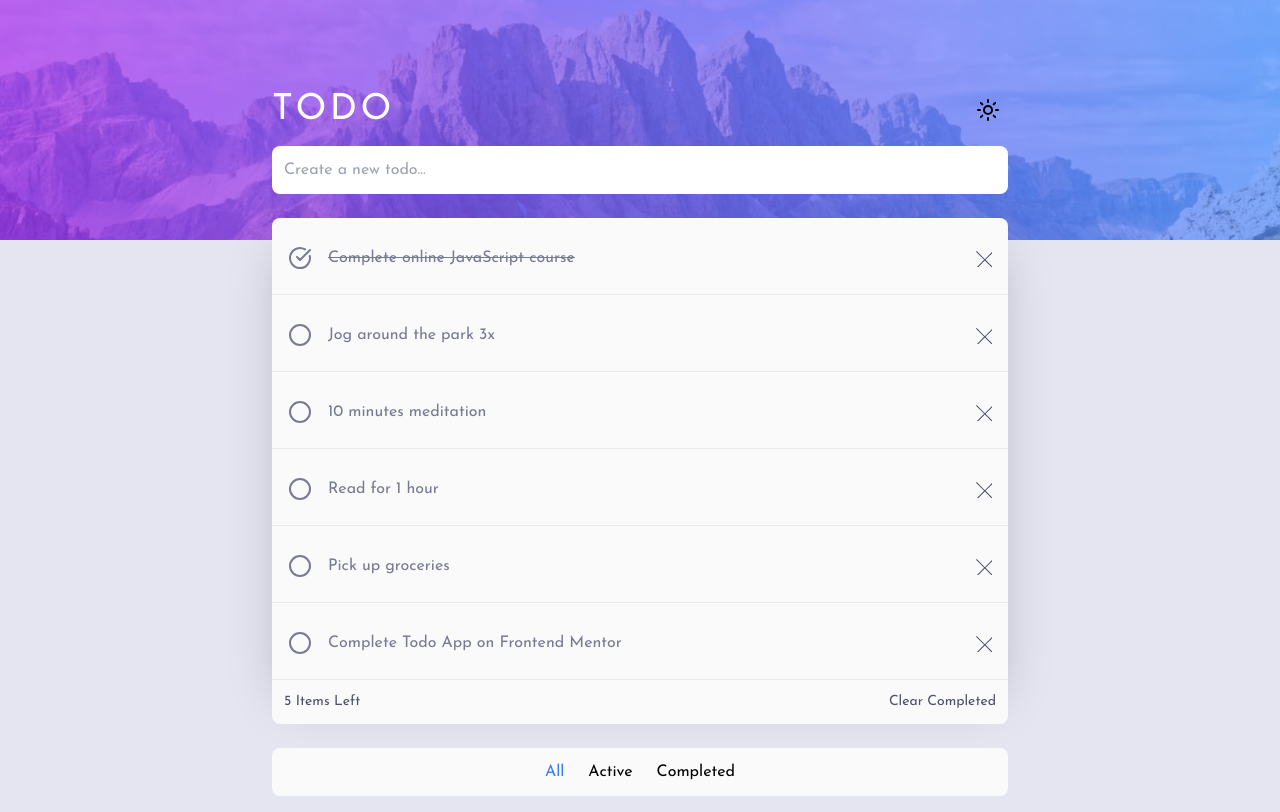
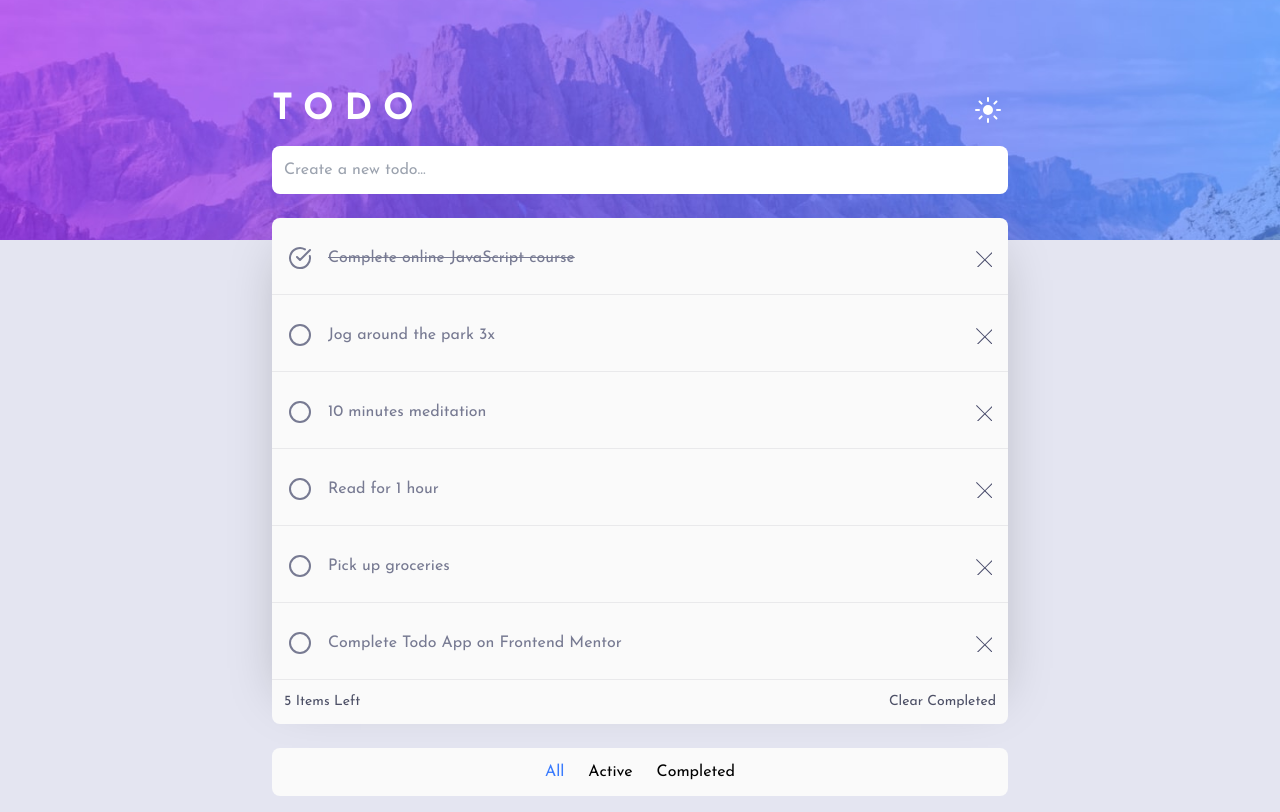
Before and after one commit to faroeq33/todoapp, a React (Vite) app: page / in a window 1280 px wide. Built offline with nearby package versions, Linux system fonts and the light colour scheme.

Commit message:
Accidentally imported the wrong icons

```diff
--- a/src/components/custom-ui/CustomLogo.tsx
+++ b/src/components/custom-ui/CustomLogo.tsx
@@ -1,6 +1,11 @@
 function CustomLogo() {
   return (
-    <div className="text-4xl tracking-widest text-white uppercase logo font-custom">
+    <div
+      className="text-4xl font-bold tracking-widest text-white uppercase logo font-custom"
+      style={{
+        letterSpacing: "0.3em",
+      }}
+    >
       Todo
     </div>
   );
--- a/src/components/features/darkmode/ModeToggle.tsx
+++ b/src/components/features/darkmode/ModeToggle.tsx
@@ -6,7 +6,8 @@ import {
   DropdownMenuTrigger,
 } from "@/components/ui/dropdown-menu";
 import useTheme from "./theme-context/useTheme";
-import { MoonIcon, SunIcon } from "lucide-react";
+import SunIcon from "./icons/SunIcon";
+import MoonIcon from "./icons/MoonIcon";
 
 export function ModeToggle() {
   const { setTheme } = useTheme();
```
